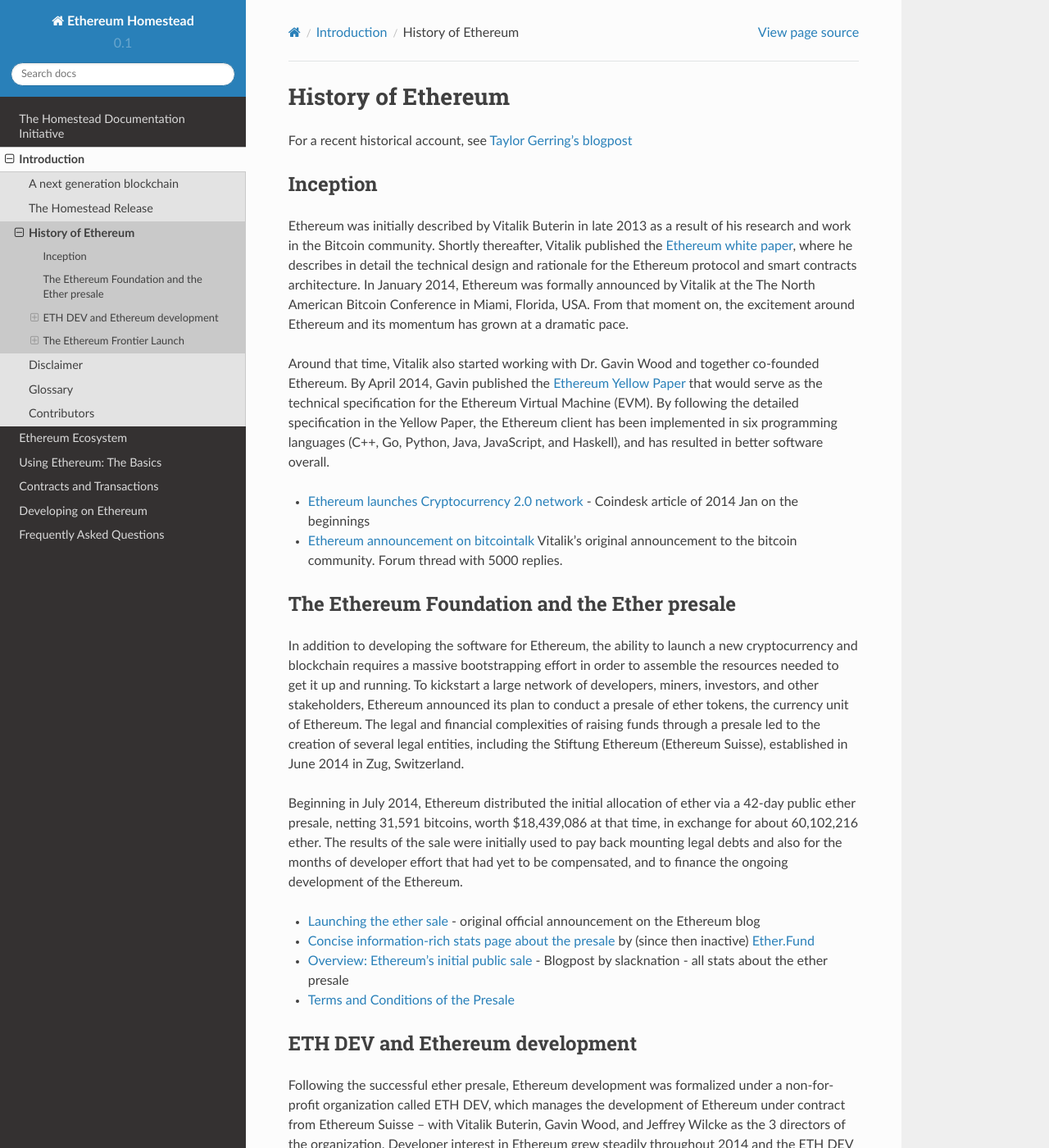
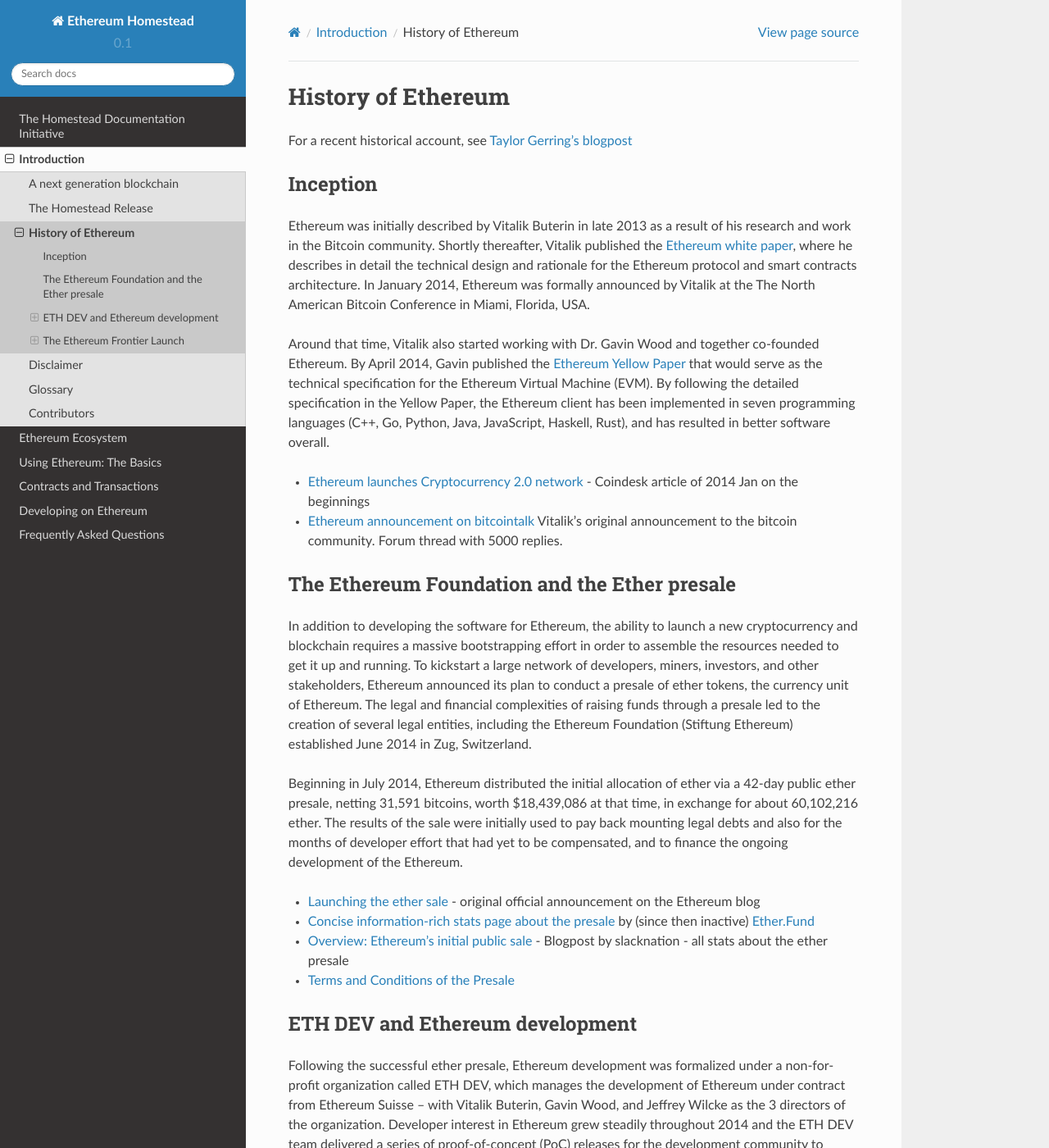
Before and after one commit to ethereum/homestead-guide, a Sphinx documentation site: the page built from source/introduction/history-of-ethereum.rst, in a window 1280 px wide and 1400 px high. Shown: the whole window at 82% size. Built offline with Sphinx 7.4.7 and the Read the Docs theme 2.0.0, drawn with Linux system fonts in a browser that asks for light colours.

Commit message:
Clean up verbage

```diff
--- a/source/introduction/history-of-ethereum.rst
+++ b/source/introduction/history-of-ethereum.rst
@@ -7,16 +7,16 @@
 
 Inception
 ================================================================================
-Ethereum was initially described by Vitalik Buterin in late 2013 as a result of his research and work in the Bitcoin community. Shortly thereafter, Vitalik published the `Ethereum white paper <http://vbuterin.com/ethereum.html>`_, where he describes in detail the technical design and rationale for the Ethereum protocol and smart contracts architecture. In January 2014, Ethereum was formally announced by Vitalik at the The North American Bitcoin Conference in Miami, Florida, USA. From that moment on, the excitement around Ethereum and its momentum has grown at a dramatic pace.
+Ethereum was initially described by Vitalik Buterin in late 2013 as a result of his research and work in the Bitcoin community. Shortly thereafter, Vitalik published the `Ethereum white paper <http://vbuterin.com/ethereum.html>`_, where he describes in detail the technical design and rationale for the Ethereum protocol and smart contracts architecture. In January 2014, Ethereum was formally announced by Vitalik at the The North American Bitcoin Conference in Miami, Florida, USA.
 
-Around that time, Vitalik also started working with Dr. Gavin Wood and together co-founded Ethereum. By April 2014, Gavin published the `Ethereum Yellow Paper <https://github.com/ethereum/yellowpaper>`_ that would serve as the technical specification for the Ethereum Virtual Machine (EVM). By following the detailed specification in the Yellow Paper, the Ethereum client has been implemented in six programming languages (C++, Go, Python, Java, JavaScript, and Haskell), and has resulted in better software overall.
+Around that time, Vitalik also started working with Dr. Gavin Wood and together co-founded Ethereum. By April 2014, Gavin published the `Ethereum Yellow Paper <https://github.com/ethereum/yellowpaper>`_ that would serve as the technical specification for the Ethereum Virtual Machine (EVM). By following the detailed specification in the Yellow Paper, the Ethereum client has been implemented in seven programming languages (C++, Go, Python, Java, JavaScript, Haskell, Rust), and has resulted in better software overall.
 
 * `Ethereum launches Cryptocurrency 2.0 network <http://www.coindesk.com/ethererum-launches-cryptocurrency-2-0-network/>`_ - Coindesk article of 2014 Jan on the beginnings
 * `Ethereum announcement on bitcointalk <https://bitcointalk.org/index.php?topic=428589.0>`_ Vitalik's original announcement to the bitcoin community. Forum thread with 5000 replies.
 
 The Ethereum Foundation and the Ether presale
 ================================================================================
-In addition to developing the software for Ethereum, the ability to launch a new cryptocurrency and blockchain requires a massive bootstrapping effort in order to assemble the resources needed to get it up and running. To kickstart a large network of developers, miners, investors, and other stakeholders, Ethereum announced its plan to conduct a presale of ether tokens, the currency unit of Ethereum. The legal and financial complexities of raising funds through a presale led to the creation of several legal entities, including the Stiftung Ethereum (Ethereum Suisse), established in June 2014 in Zug, Switzerland.
+In addition to developing the software for Ethereum, the ability to launch a new cryptocurrency and blockchain requires a massive bootstrapping effort in order to assemble the resources needed to get it up and running. To kickstart a large network of developers, miners, investors, and other stakeholders, Ethereum announced its plan to conduct a presale of ether tokens, the currency unit of Ethereum. The legal and financial complexities of raising funds through a presale led to the creation of several legal entities, including the Ethereum Foundation (Stiftung Ethereum) established June 2014 in Zug, Switzerland.
 
 Beginning in July 2014, Ethereum distributed the initial allocation of ether via a 42-day public ether presale, netting 31,591 bitcoins, worth $18,439,086 at that time, in exchange for about 60,102,216 ether. The results of the sale were initially used to pay back mounting legal debts and also for the months of developer effort that had yet to be compensated, and to finance the ongoing development of the Ethereum.
 
```
